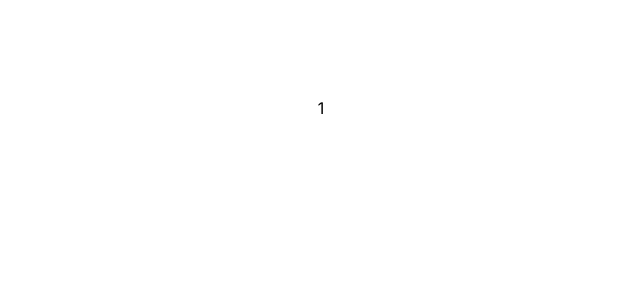
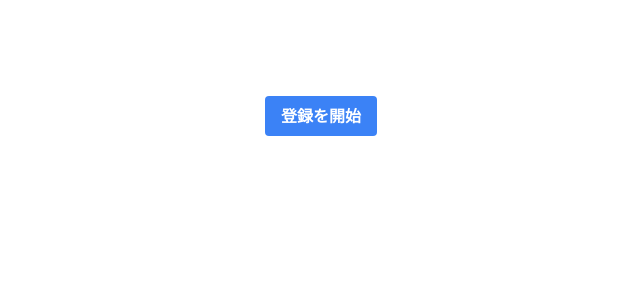
Before and after one commit to takuyamashita/hacobi, a Next.js app in the folder src/front/: page /livehouse/register/staff/1 in a window 1280 px wide. Shown: the top 300 px of the page, without its empty margins (319-959 px from the left). Built offline with nearby package versions, Linux system fonts and the light colour scheme.

Commit message:
separate register component

```diff
--- a/src/front/src/app/livehouse/register/staff/[token]/page.tsx
+++ b/src/front/src/app/livehouse/register/staff/[token]/page.tsx
@@ -14,10 +14,9 @@ type Props = {
 
 const Page = ({params: {token}}: Props) => {
 
-
   return (
     <main className="flex min-h-screen flex-col items-center justify-between p-24">
-      {token}
+      <Register token="token" />
     </main>
   );
 };
--- a/src/front/src/component/LiveHouse/Login.tsx
+++ b/src/front/src/components/LiveHouse/Login.tsx
@@ -1,7 +1,7 @@
 "use client";
 
 import React from "react";
-import Button from "@/component/Button";
+import Button from "@/components/Button";
 
 const Login = () => {
   const [email, setEmail] = React.useState("");
--- /dev/null
+++ b/src/front/src/components/LiveHouse/Register.tsx
@@ -0,0 +1,22 @@
+"use client";
+
+import React from "react";
+import Button from "@/components/Button";
+
+type Props = {
+  token: string;
+}
+
+const Register = ({token}: Props) => {
+
+  const handleSubmit = async (e: React.FormEvent<HTMLFormElement>) => {
+    e.preventDefault();
+    console.log("submit", token);
+  };
+
+  return (
+
+    <Button type="submit">登録を開始</Button>
+  );
+};
+export default Register;
```
Also changed, not shown: src/front/src/components/Button.tsx (renamed from src/front/src/component/Button.tsx).
